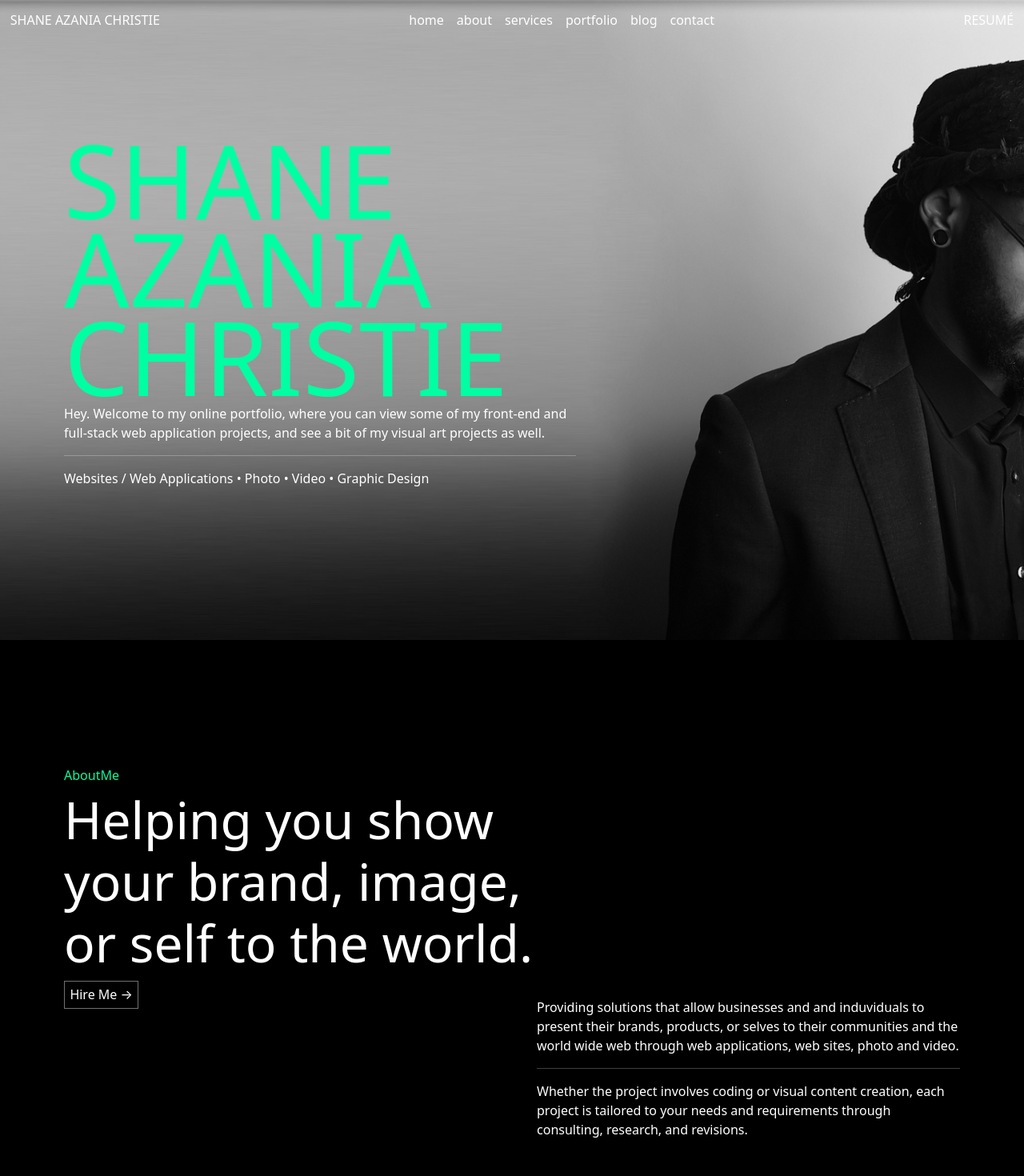
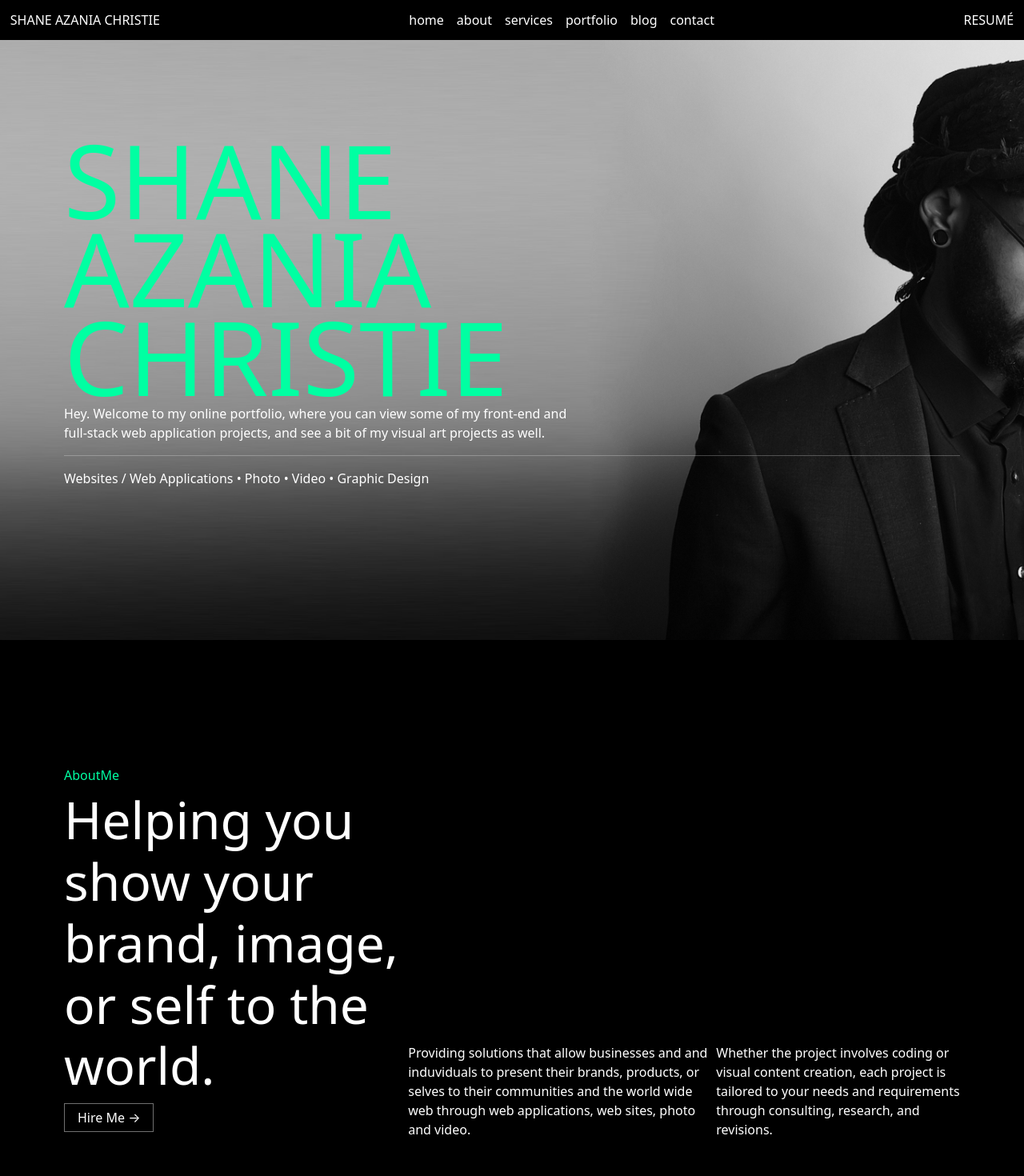
Before and after one commit to ShaneAzania/shane_christie_portfolio, a React (Create React App) app: page / in a window 1280 px wide. Shown: the top 1470 px of the page at 80% size. Built offline with nearby package versions, Linux system fonts and the light colour scheme.

Commit message:
minor fixes

```diff
--- a/src/App.scss
+++ b/src/App.scss
@@ -47,7 +47,7 @@
 	@mixin button {
 		display: inline-block;
 
-		padding: 0.3em 0.4em;
+		padding: 0.3em 1em;
 		border-width: 1px;
 		border-style: solid;
 
@@ -81,7 +81,7 @@
 	.row {
 		padding: 0;
 	}
-	.col{
+	.col {
 		padding: 0;
 	}
 }
--- a/src/components/about/about.jsx
+++ b/src/components/about/about.jsx
@@ -8,7 +8,7 @@ const About = () => {
 			<div className='text-box'>
 				<h1 className='title'>AboutMe</h1>
 				<h2 className='headliner'>Helping you show your brand, image, or self to the world.</h2>
-				<Link className='button-outline-color-2' to={'/'}>
+				<Link className='button-outline-color-2' to={'/#hero'}>
 					Hire Me →
 				</Link>
 			</div>
@@ -17,8 +17,11 @@ const About = () => {
 					Providing solutions that allow businesses and and induviduals to present their brands,
 					products, or selves to their communities and the world wide web through web applications,
 					web sites, photo and video.
-                    <hr/>
-                    Whether the project involves coding or visual content creation, each project is tailored to your needs and requirements through consulting, research, and revisions.
+				</p>
+				<hr />
+				<p>
+					Whether the project involves coding or visual content creation, each project is tailored
+					to your needs and requirements through consulting, research, and revisions.
 				</p>
 			</div>
 		</section>
--- a/src/components/hero/hero.jsx
+++ b/src/components/hero/hero.jsx
@@ -3,7 +3,7 @@ import './hero.styles.scss';
 
 const Hero = () => {
 	return (
-		<section className='hero'>
+		<section id='hero' className='hero'>
 			<div className='text-box'>
 				<h1 className='name'>SHANE</h1>
 				<h1 className='name'>AZANIA</h1>
@@ -11,10 +11,9 @@ const Hero = () => {
 				<p className='headliner'>
 					Hey. Welcome to my online portfolio, where you can view some of my front-end and
 					full-stack web application projects, and see a bit of my visual art projects as well.
-					<br />
-					<hr />
-					Websites / Web Applications • Photo • Video • Graphic Design
 				</p>
+				<hr />
+				<p>Websites / Web Applications • Photo • Video • Graphic Design</p>
 			</div>
 		</section>
 	);
--- a/src/components/navigation/nav.jsx
+++ b/src/components/navigation/nav.jsx
@@ -1,4 +1,7 @@
 import './nav.styles.scss';
+
+// resumé file
+import resumé from '../../assets/0.ShaneChristie-resume.pdf';
 
 // react
 import React, { Fragment } from 'react';
@@ -9,11 +12,11 @@ import { Outlet, Link } from 'react-router-dom';
 const Nav = ({ links }) => {
 	return (
 		<Fragment>
-			<nav className='nav'>
+			<nav id='nav' className='nav' >
 				<div className='logo'>
-					<Link className='nav-links' to={links[0].to}>
+					<a className='nav-links' href={links[0].to}>
 						SHANE AZANIA CHRISTIE
-					</Link>
+					</a>
 				</div>
 				<div className='link-box'>
 					{links.map(({ text, to, type }, index) =>
@@ -28,9 +31,9 @@ const Nav = ({ links }) => {
 						)
 					)}
 				</div>
-				<Link to={'#'} className='resumé-link'>
+				<a className='resumé-link' href={resumé} target='_blank' rel='noreferrer'>
 					RESUMÉ
-				</Link>
+				</a>
 			</nav>
 
 			<Outlet />
--- a/src/components/navigation/nav.styles.scss
+++ b/src/components/navigation/nav.styles.scss
@@ -2,6 +2,8 @@ nav.nav {
 	display: flex;
 	align-items: center;
 	justify-content: space-between;
+
+	background-color: var(--color-1);
 
 	position: fixed;
 	z-index: 10;
@@ -9,7 +11,9 @@ nav.nav {
 	width: 100%;
 	padding: 0.8em;
 
-	// background: #00000070;
+	user-select: none;
+
+	// background: #f00;
 	// box-shadow: 0px 0px 40px 5px #00ffaa;
 
 	.link-box {
--- a/src/data/navLinks.js
+++ b/src/data/navLinks.js
@@ -1,7 +1,8 @@
 export const navLinks = [
 	{
 		text: 'Home',
-		to: '/',
+		to: '/#hero',
+		type: 'a',
 	},
 	{
 		text: 'About',
```
